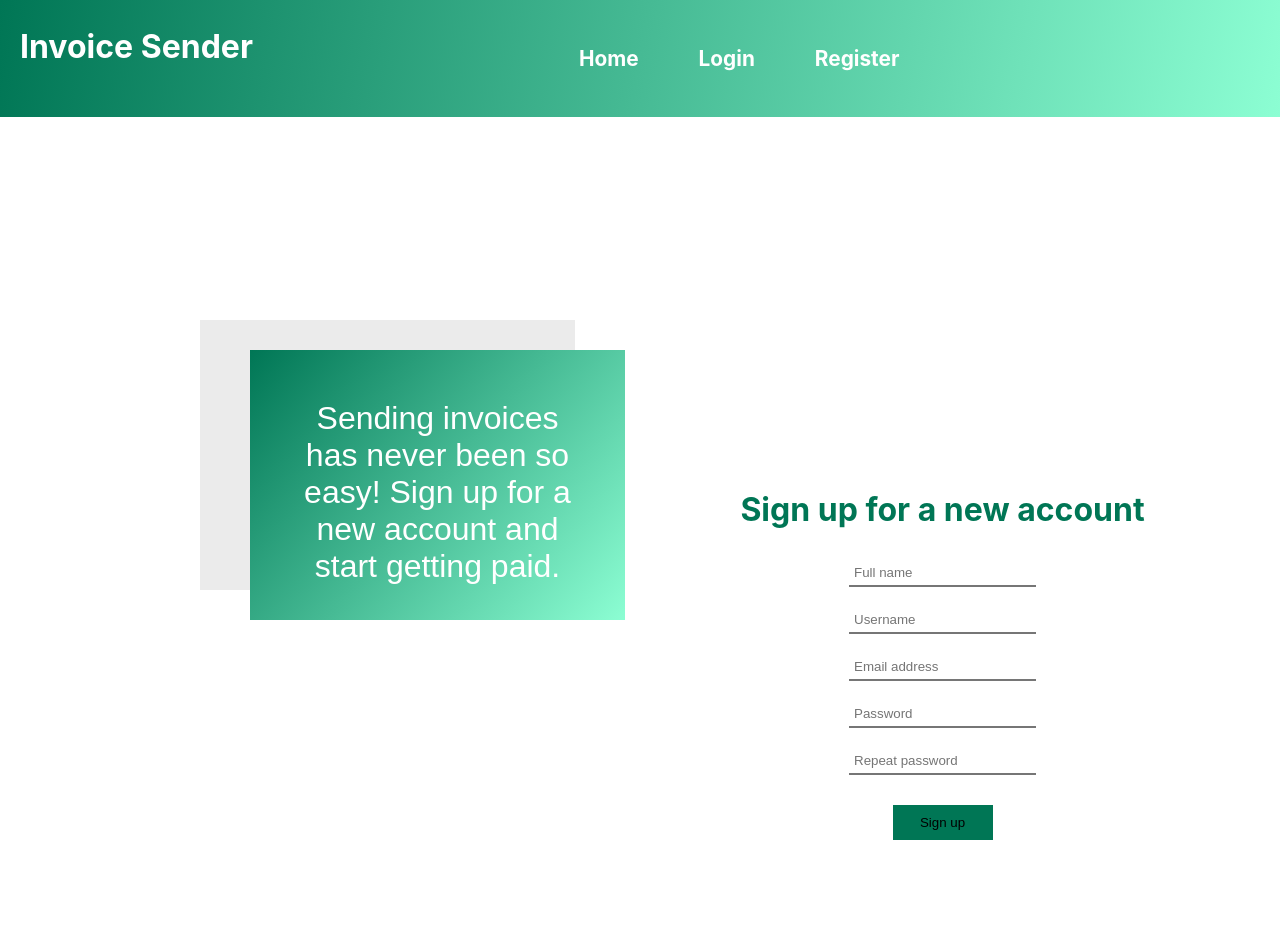
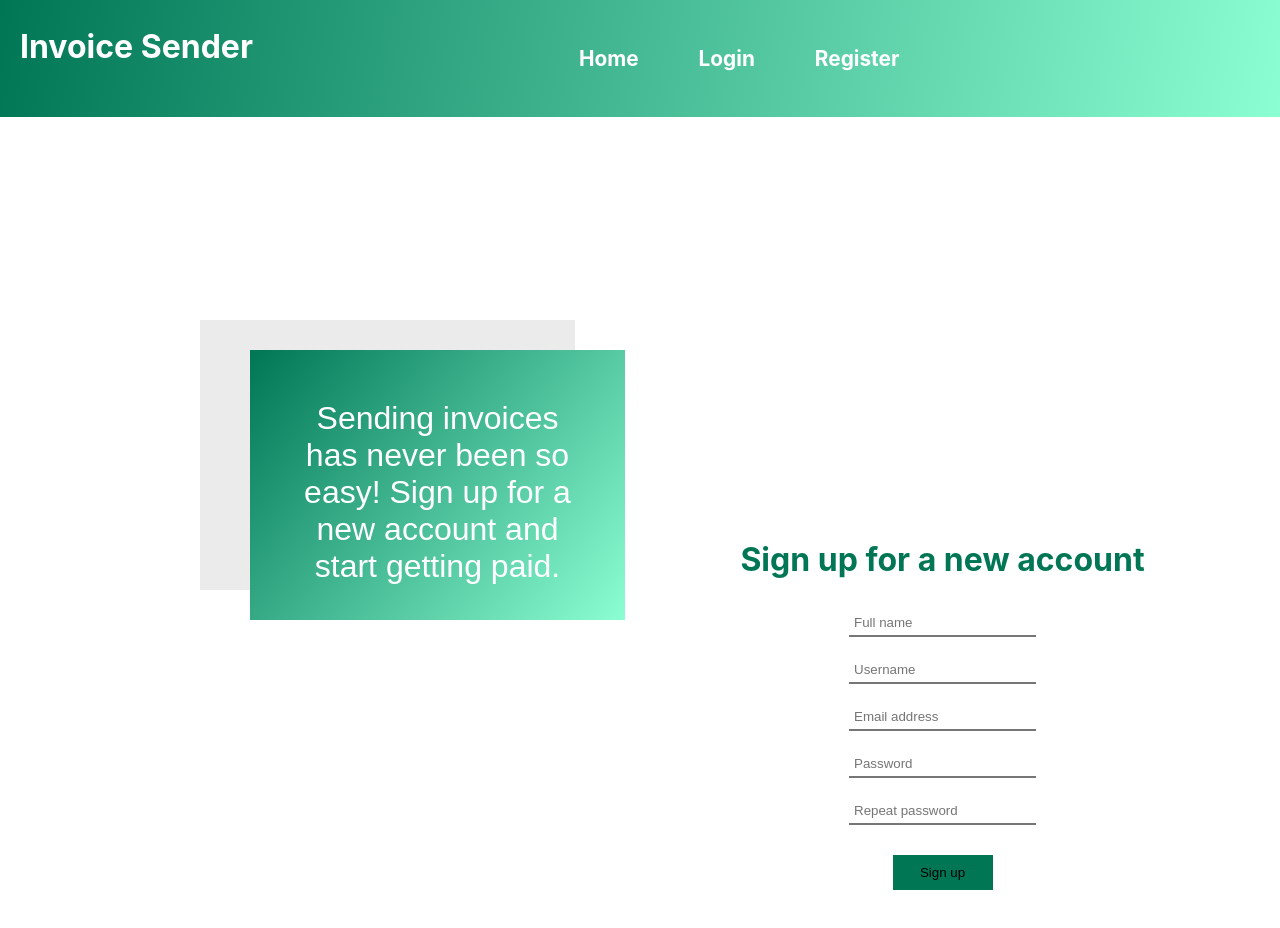
Before and after one commit to grantaspetraitis/Invoice-sender-app, a React (Create React App) app in the folder client/: page / in a window 1280 px wide. Shown: the top 928 px of the page. Built offline with nearby package versions, Linux system fonts and the light colour scheme.

Commit message:
minor tweaks to styles

```diff
--- a/client/src/pages/Register.jsx
+++ b/client/src/pages/Register.jsx
@@ -56,7 +56,7 @@ const Register = () => {
 
     return (
         <>
-            <h1 style={{ textAlign: "center", color: "#007655", marginTop: "50px" }}>Sign up for a new account</h1>
+            <h1 style={{ textAlign: "center", color: "#007655", marginTop: "100px" }}>Sign up for a new account</h1>
             <form className="form" onSubmit={onSubmit}>
                 <div className="form-element">
                     <input required className="input" type="text" value={name} placeholder="Full name" onChange={onChange} name="name" />
```
